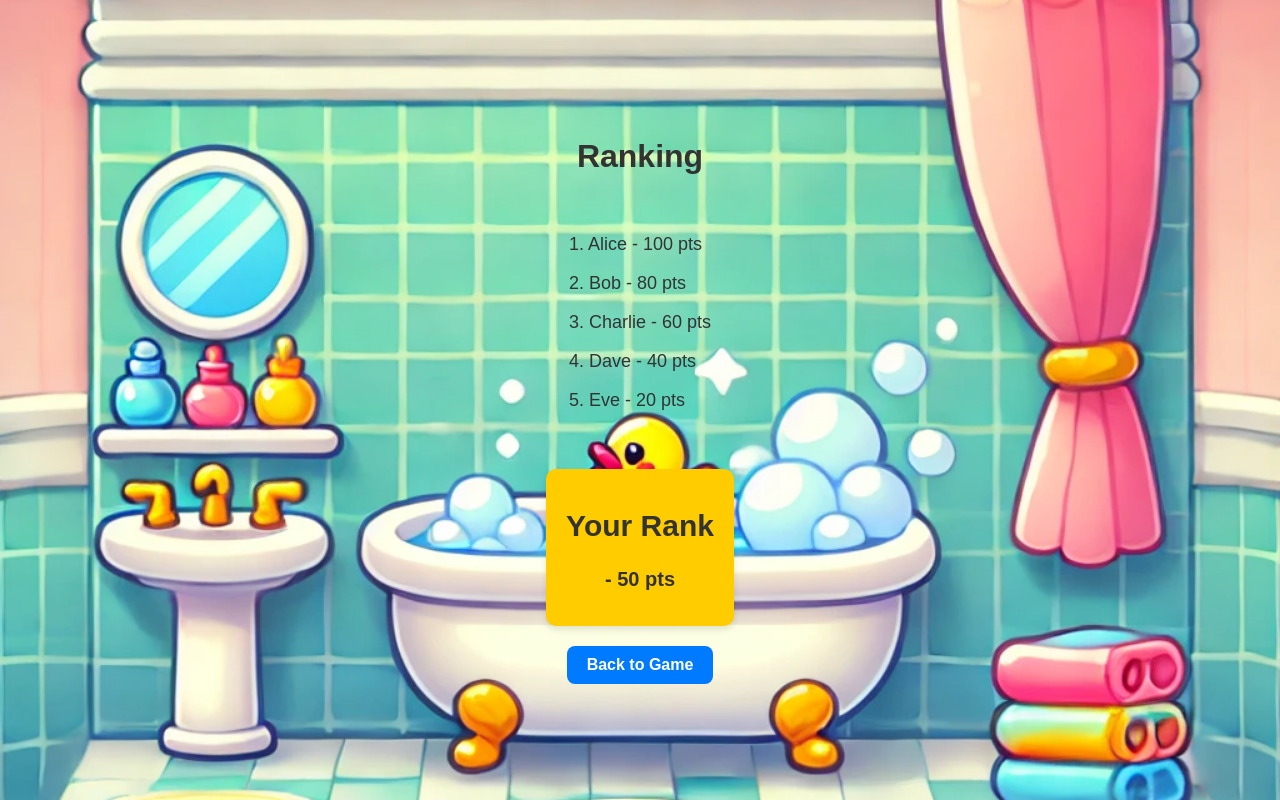
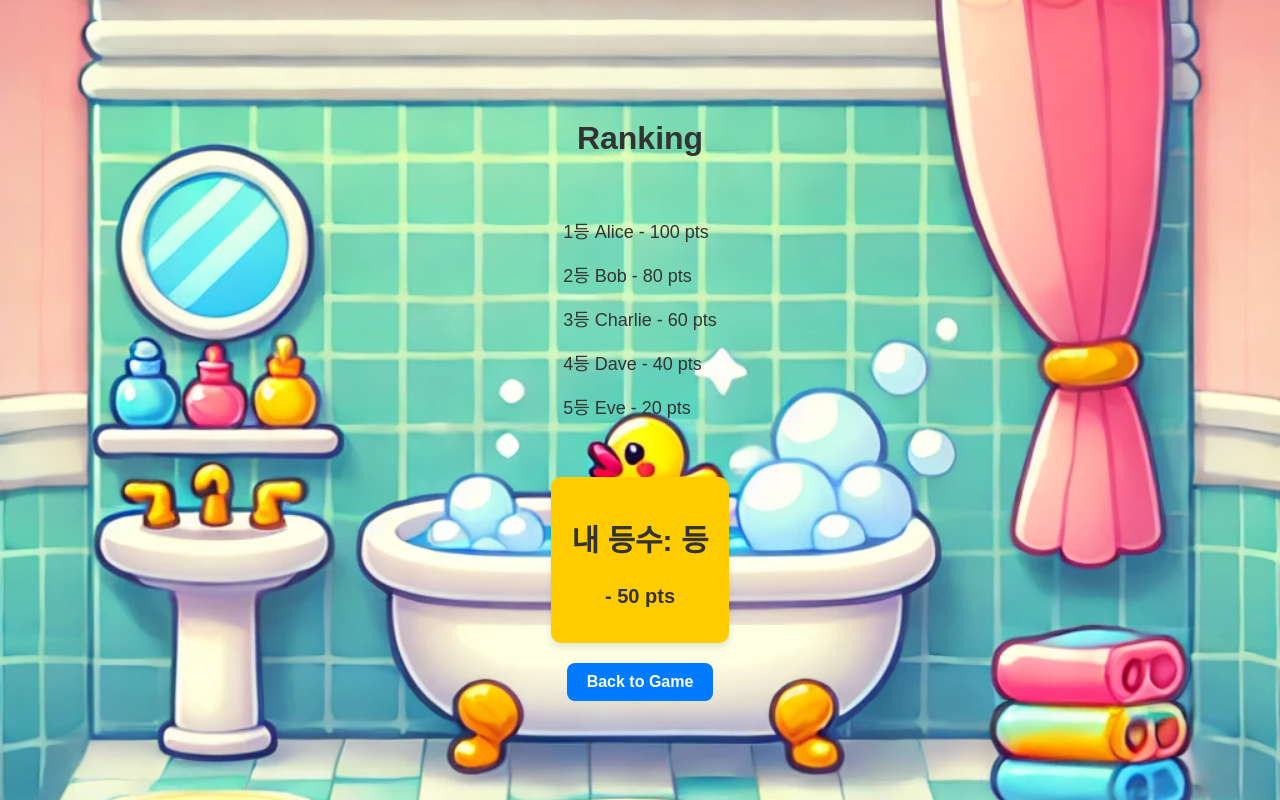
Before and after one commit to happyDDang/client, a Vue app: page /rank in a window 1280 px wide. Built offline with nearby package versions, Linux system fonts and the light colour scheme; no server answers.

Commit message:
feat: 랭킹 페이지 실제 데이터 렌더링으로 수정

```diff
--- a/src/pages/rank.vue
+++ b/src/pages/rank.vue
@@ -2,17 +2,12 @@
   <div class="rank-container">
     <h1>Ranking</h1>
     <div class="rank-list">
-      <div
-        v-for="(player, index) in rankings"
-        :key="index"
-        class="rank-item"
-        :class="{ highlight: player.nickname === myRank.nickname }"
-      >
-        <p>{{ index + 1 }}. {{ player.nickname }} - {{ player.score }} pts</p>
+      <div v-for="(player, index) in rankings" :key="index" class="rank-item">
+        <p>{{ index + 1 }}등 {{ player.nickname }} - {{ player.score }} pts</p>
       </div>
     </div>
     <div class="my-rank">
-      <h2>Your Rank</h2>
+      <h2>내 등수: {{ myRank.rank }}등</h2>
       <p>{{ myRank.nickname }} - {{ myRank.score }} pts</p>
     </div>
     <button class="back-button" @click="backToGame">Back to Game</button>
@@ -48,10 +43,8 @@ const loadRankings = async () => {
 
     const response = await fetchRankings(memberNo, 5);
 
-    console.log('rank 응답', response.data);
-
-    rankings.value = response.data.value.top_rank || [];
-    myRank.value = response.data.value.my_rank || {};
+    rankings.value = response.value.top_rank || [];
+    myRank.value = response.value.my_rank || {};
   } catch (error) {
     console.error('Failed to load rankings:', error);
   }
```
